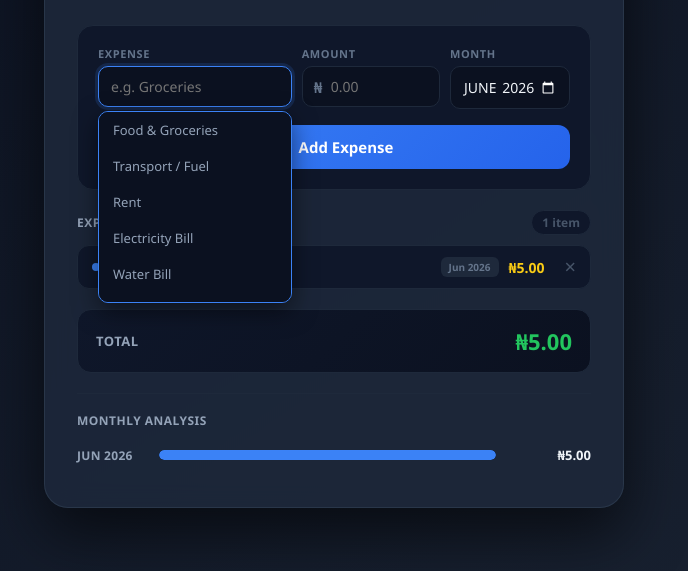
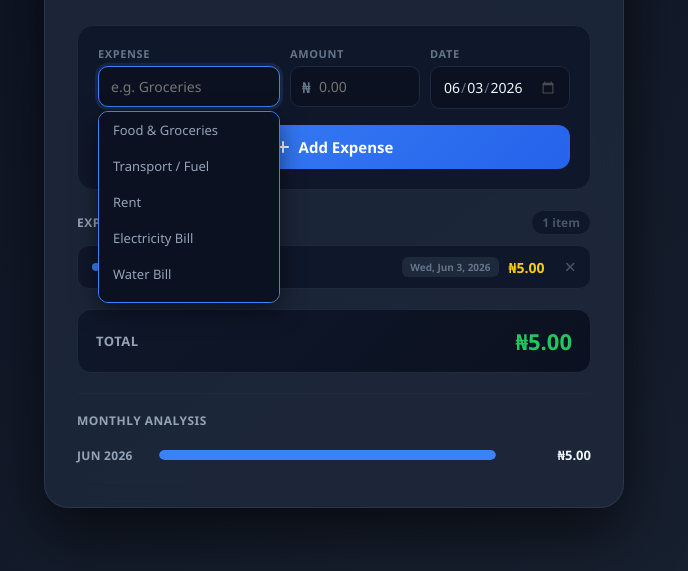
Before and after one commit to Dheeedee/Expense-Tracker, a plain HTML site: page index.html in a window 1280 px wide. Both pictures are taken after typing "Sample", "5" into the empty fields and a click on the button "Add Expense". Shown: the part 141-712 px from the top of the page, without its empty margins (306-994 px from the left). Drawn offline with Linux system fonts and the light colour scheme.

Commit message:
Commit 4: Advanced calendar

```diff
--- a/index.html
+++ b/index.html
@@ -114,9 +114,24 @@
       box-shadow: 0 0 0 3px rgba(59, 130, 246, 0.15);
     }
 
-    input[type="month"] {
+    input[type="date"] {
       text-transform: uppercase;
       color-scheme: dark;
+    }
+
+    input[type="date"]::-webkit-calendar-picker-indicator {
+      filter: invert(0.7);
+      cursor: pointer;
+    }
+
+    input[type="date"]::-webkit-datetime-edit-text {
+      color: #64748b;
+    }
+
+    input[type="date"]::-webkit-datetime-edit-month-field,
+    input[type="date"]::-webkit-datetime-edit-day-field,
+    input[type="date"]::-webkit-datetime-edit-year-field {
+      color: #f1f5f9;
     }
 
     .amount-input {
@@ -615,9 +630,9 @@
             <input type="number" id="expenseAmount" class="amount-input" placeholder="0.00" min="0" step="0.01">
           </div>
         </div>
-        <div class="form-group" style="min-width: 120px; flex: 0.8;">
-          <label for="expenseMonth">Month</label>
-          <input type="month" id="expenseMonth">
+        <div class="form-group" style="min-width: 140px; flex: 0.9;">
+          <label for="expenseDate">Date</label>
+          <input type="date" id="expenseDate">
         </div>
       </div>
 
@@ -671,7 +686,7 @@
   <script>
     const expenseName = document.getElementById('expenseName');
     const expenseAmount = document.getElementById('expenseAmount');
-    const expenseMonth = document.getElementById('expenseMonth');
+    const expenseDate = document.getElementById('expenseDate');
     const addBtn = document.getElementById('addBtn');
     const expenseList = document.getElementById('expenseList');
     const expenseCount = document.getElementById('expenseCount');
@@ -722,14 +737,32 @@
       return MONTH_COLORS[index % MONTH_COLORS.length];
     }
 
-    function getCurrentMonth() {
+    function getCurrentDate() {
       const d = new Date();
       const y = d.getFullYear();
       const m = String(d.getMonth() + 1).padStart(2, '0');
-      return `${y}-${m}`;
+      const day = String(d.getDate()).padStart(2, '0');
+      return `${y}-${m}-${day}`;
     }
 
-    function formatDisplayMonth(ym) {
+    function extractMonthKey(dateStr) {
+      if (!dateStr || !dateStr.includes('-')) return '';
+      return dateStr.slice(0, 7);
+    }
+
+    function formatDisplayDate(dateStr) {
+      if (!dateStr || !dateStr.includes('-')) return '';
+      const parts = dateStr.split('-');
+      if (parts.length !== 3) return dateStr;
+      const d = new Date(parseInt(parts[0]), parseInt(parts[1]) - 1, parseInt(parts[2]));
+      if (isNaN(d.getTime())) return dateStr;
+      const days = ['Sun', 'Mon', 'Tue', 'Wed', 'Thu', 'Fri', 'Sat'];
+      const months = ['Jan', 'Feb', 'Mar', 'Apr', 'May', 'Jun',
+        'Jul', 'Aug', 'Sep', 'Oct', 'Nov', 'Dec'];
+      return `${days[d.getDay()]}, ${months[d.getMonth()]} ${d.getDate()}, ${d.getFullYear()}`;
+    }
+
+    function formatShortMonth(ym) {
       if (!ym || !ym.includes('-')) return '';
       const [y, m] = ym.split('-');
       const months = ['Jan', 'Feb', 'Mar', 'Apr', 'May', 'Jun',
@@ -769,7 +802,7 @@
       }
 
       expenseList.innerHTML = expenses.map((expense, index) => {
-        const monthLabel = formatDisplayMonth(expense.month);
+        const dateLabel = formatDisplayDate(expense.date);
         return `
           <li class="expense-item">
             <div class="expense-info">
@@ -777,7 +810,7 @@
               <span class="expense-name">${escapeHtml(expense.name)}</span>
             </div>
             <div class="expense-meta">
-              ${monthLabel ? `<span class="expense-month-badge">${escapeHtml(monthLabel)}</span>` : ''}
+              ${dateLabel ? `<span class="expense-month-badge">${escapeHtml(dateLabel)}</span>` : ''}
               <span class="expense-amount">${formatNaira(expense.amount)}</span>
               <button class="delete-btn" data-index="${index}" title="Delete expense">&times;</button>
             </div>
@@ -794,7 +827,8 @@
 
       const monthTotals = {};
       expenses.forEach(e => {
-        monthTotals[e.month] = (monthTotals[e.month] || 0) + e.amount;
+        const mk = extractMonthKey(e.date);
+        if (mk) monthTotals[mk] = (monthTotals[mk] || 0) + e.amount;
       });
 
       const sortedMonths = Object.keys(monthTotals).sort();
@@ -806,7 +840,7 @@
         const color = getMonthColor(i);
         return `
           <div class="monthly-bar-wrap">
-            <span class="monthly-label">${formatDisplayMonth(ym)}</span>
+            <span class="monthly-label">${formatShortMonth(ym)}</span>
             <div class="monthly-track">
               <div class="monthly-fill" style="width: ${pct}%; background: ${color};"></div>
             </div>
@@ -846,9 +880,9 @@
         return;
       }
 
-      const month = expenseMonth.value || getCurrentMonth();
+      const date = expenseDate.value || getCurrentDate();
 
-      expenses.push({ name, amount, month });
+      expenses.push({ name, amount, date });
 
       expenseName.value = '';
       expenseAmount.value = '';
@@ -971,7 +1005,7 @@
       }
     });
 
-    expenseMonth.value = getCurrentMonth();
+    expenseDate.value = getCurrentDate();
     updateTotal();
     updateCount();
     renderMonthlyAnalysis();
```
